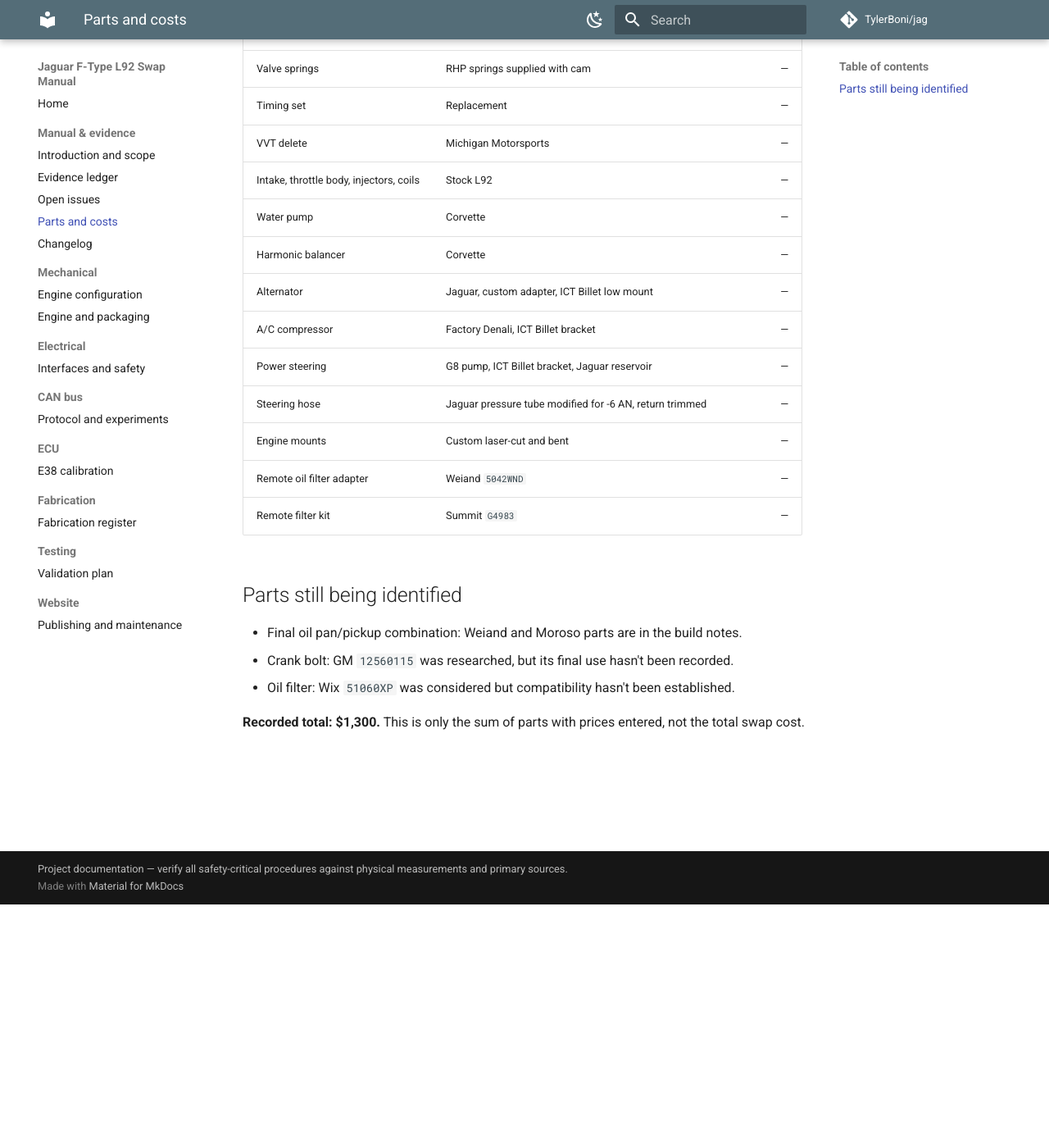
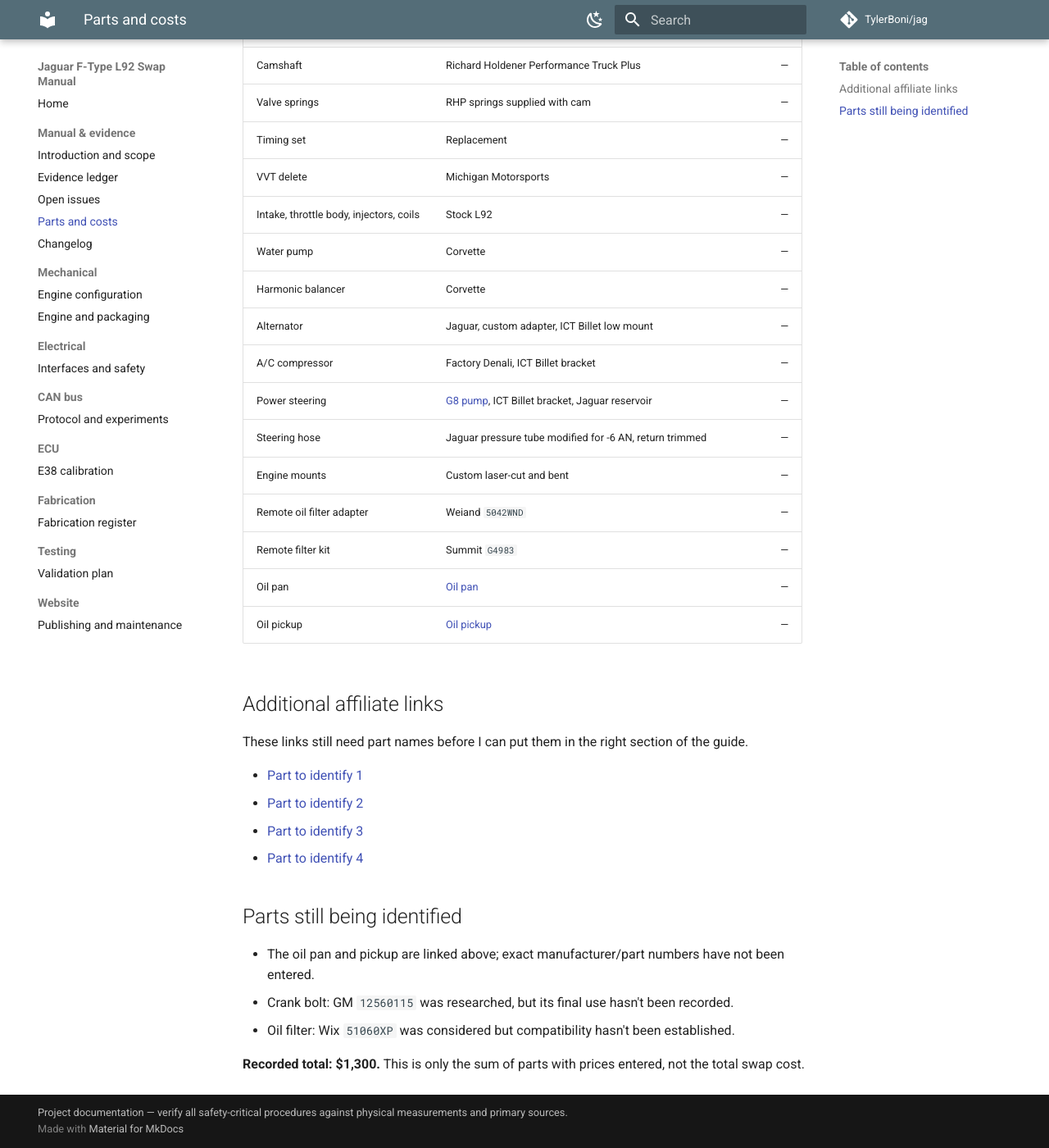
Before and after one commit to TylerBoni/jag, an MkDocs documentation site: the page built from build-manual/PARTS.md, in a window 1280 px wide and 1400 px high, scrolled down 297 px. Shown: the whole window at 82% size. Built offline with MkDocs 1.6.1 and Material for MkDocs 9.7.7, drawn with Linux system fonts in a browser that asks for light colours; comment, search, counter and statistics services are not loaded; some of the changed text lies outside the part shown.

Commit message:
docs(parts): add builder affiliate links and disclosure

```diff
--- a/build-manual/PARTS.md
+++ b/build-manual/PARTS.md
@@ -1,6 +1,8 @@
 # Parts and costs
 
 Parts and prices used for the F-Type L92 swap. Blank prices haven't been recorded.
+
+Some links are Amazon affiliate links. As an Amazon Associate I earn from qualifying purchases.
 
 | Part | Details | Cost |
 | --- | --- | ---: |
@@ -14,15 +16,26 @@ Parts and prices used for the F-Type L92 swap. Blank prices haven't been recorde
 | Harmonic balancer | Corvette | — |
 | Alternator | Jaguar, custom adapter, ICT Billet low mount | — |
 | A/C compressor | Factory Denali, ICT Billet bracket | — |
-| Power steering | G8 pump, ICT Billet bracket, Jaguar reservoir | — |
+| Power steering | [G8 pump](https://link.amazon/B00oKIggv), ICT Billet bracket, Jaguar reservoir | — |
 | Steering hose | Jaguar pressure tube modified for -6 AN, return trimmed | — |
 | Engine mounts | Custom laser-cut and bent | — |
 | Remote oil filter adapter | Weiand `5042WND` | — |
 | Remote filter kit | Summit `G4983` | — |
+| Oil pan | [Oil pan](https://link.amazon/B0cl38x4S) | — |
+| Oil pickup | [Oil pickup](https://link.amazon/B02EmzpKV) | — |
+
+## Additional affiliate links
+
+These links still need part names before I can put them in the right section of the guide.
+
+- [Part to identify 1](https://link.amazon/B02dNPoZD)
+- [Part to identify 2](https://link.amazon/B0g87QOhX)
+- [Part to identify 3](https://link.amazon/B0hFQH5rX)
+- [Part to identify 4](https://link.amazon/B0golinM1)
 
 ## Parts still being identified
 
-- Final oil pan/pickup combination: Weiand and Moroso parts are in the build notes.
+- The oil pan and pickup are linked above; exact manufacturer/part numbers have not been entered.
 - Crank bolt: GM `12560115` was researched, but its final use hasn't been recorded.
 - Oil filter: Wix `51060XP` was considered but compatibility hasn't been established.
 
```
